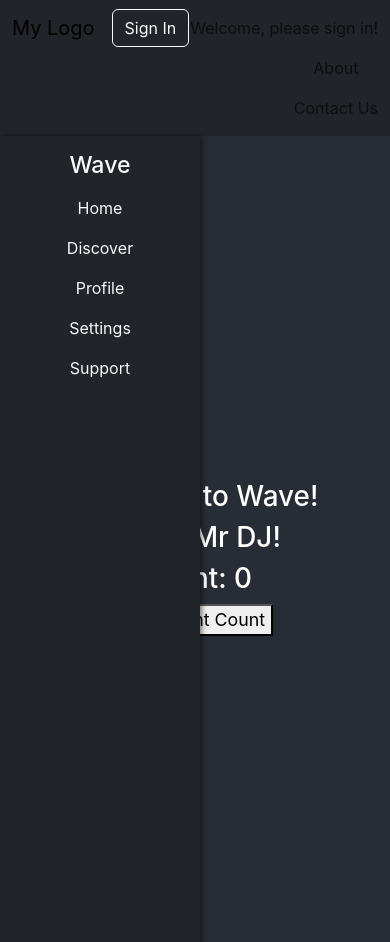
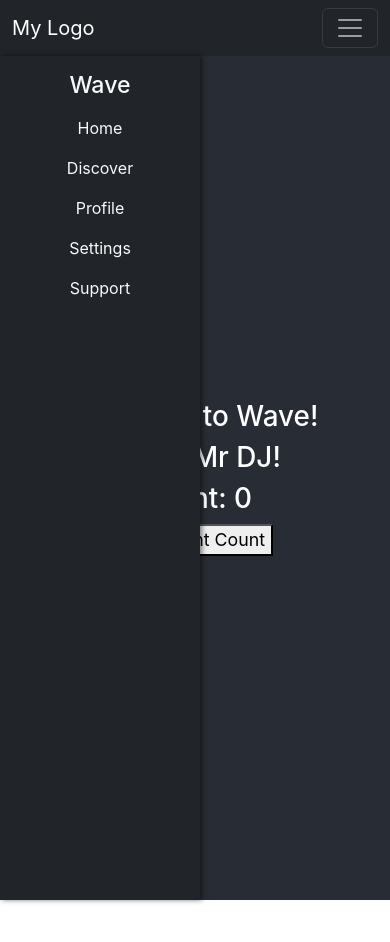
Before and after one commit to fraserivison/wave-app, a React (Create React App) app in the folder wave-app/: page / in a window 390 px wide. Shown: the top 942 px of the page. After the commit the page ends 900 px from the top, so only its background shows below. Built offline with nearby package versions, Linux system fonts and the light colour scheme.

Commit message:
Update Navbar styles with Bootstrap for better responsiveness and layout

```diff
--- a/wave-app/public/index.html
+++ b/wave-app/public/index.html
@@ -16,9 +16,7 @@
 <body>
   <noscript>You need to enable JavaScript to run this app.</noscript>
   <div id="root"></div>
-  <script src="https://cdn.jsdelivr.net/npm/bootstrap@5.3.3/dist/js/bootstrap.bundle.min.js" integrity="sha384-..." crossorigin="anonymous"></script>
+  <script src="https://cdn.jsdelivr.net/npm/bootstrap@5.3.3/dist/js/bootstrap.bundle.min.js" integrity="sha384-YvpcrYf0tY3lHB60NNkmXc5s9fDVZLESaAA55NDzOxhy9GkcIdslK1eN7N6jIeHz" crossorigin="anonymous"></script>
 </body>
 
 </html>
-
-<!--   -->
--- a/wave-app/src/components/Navbar.js
+++ b/wave-app/src/components/Navbar.js
@@ -20,19 +20,34 @@
 
   render() {
     return (
-      <nav className="navbar bg-dark text-light">
+      <nav className="navbar navbar-expand-lg navbar-dark bg-dark">
         <div className="container-fluid">
-            <span className="navbar-brand">My Logo</span>
-            <button className="btn btn-outline-light" onClick={this.toggleSignIn}>
-              {this.state.isSignedIn ? 'Sign Out' : 'Sign In'}
-            </button>
-            <span className="navbar-text">
-              {this.state.welcomeMessage}
-            </span>
-            <div className="navbar-nav ms-auto">
+            <Link className="navbar-brand" to="/">My Logo</Link>
+            <button
+              className="navbar-toggler"
+              type="button"
+              data-bs-toggle="collapse"
+              data-bs-target="#navbarNav"
+              aria-controls="navbarNav"
+              aria-expanded="false"
+              aria-label="Toggle navigation"
+              >
+             <span className="navbar-toggler-icon"></span>
+          </button>
+          <div className="collapse navbar-collapse" id="navbarNav">
+            <div className="navbar-nav me-auto">
               <Link className="nav-link" to="/about">About</Link>
               <Link className="nav-link" to="/contact">Contact Us</Link>
             </div>
+            <div className="d-flex align-items-center">
+              <span className="navbar-text me-3">
+                {this.state.welcomeMessage}
+              </span>
+              <button className="btn btn-outline-light" onClick={this.toggleSignIn}>
+                {this.state.isSignedIn ? 'Sign Out' : 'Sign In'}
+              </button>
+            </div>
+          </div>
         </div>
       </nav>
     );
```
